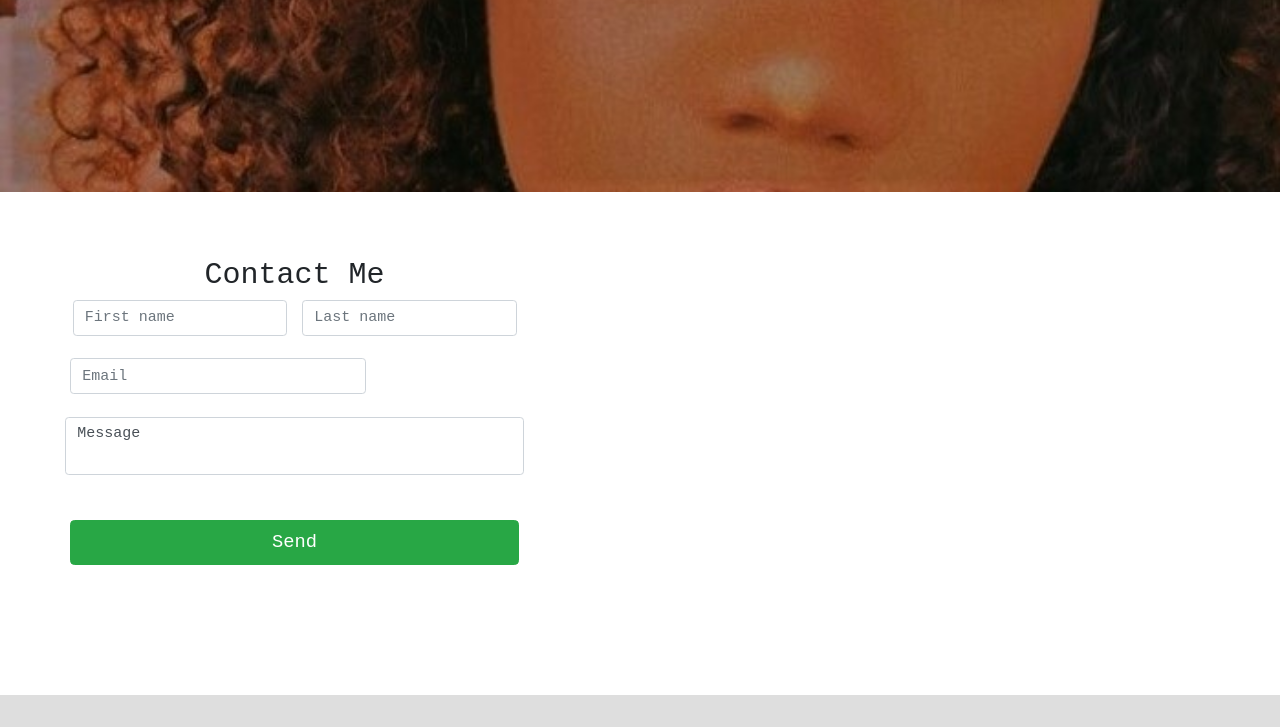
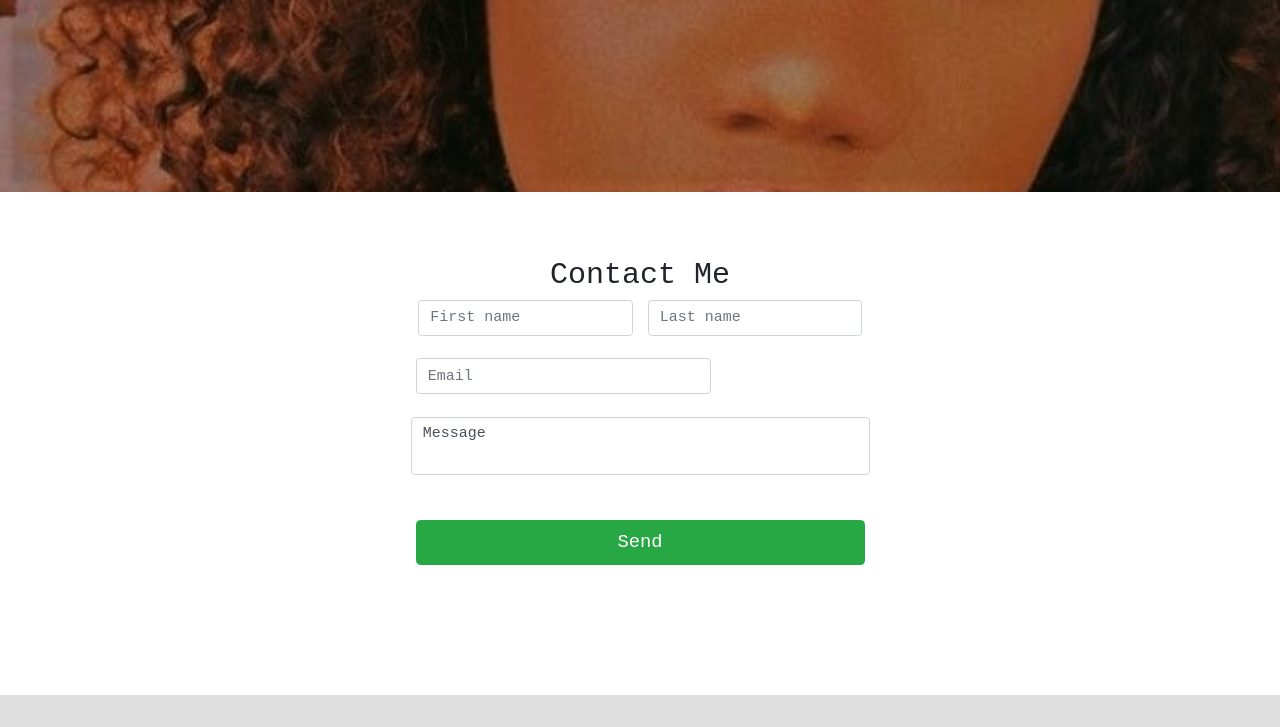
Before and after one commit to Code-Institute-Submissions/Coexisting-Milestone-Project-1, a plain HTML site: page index.html in a window 1280 px wide. Shown: the part 3100-3827 px from the top of the page. Drawn offline with nearby package versions, Linux system fonts and the light colour scheme.

Commit message:
Update main.css

```diff
--- a/static/css/main.css
+++ b/static/css/main.css
@@ -90,6 +90,12 @@ h5{
 
 
 /* contact */
+
+.Contact-me{
+  margin-left: auto;
+  margin-right: auto;
+}
+
 #contact {
   padding-bottom: 100px;
   padding-top: 42px;
```
